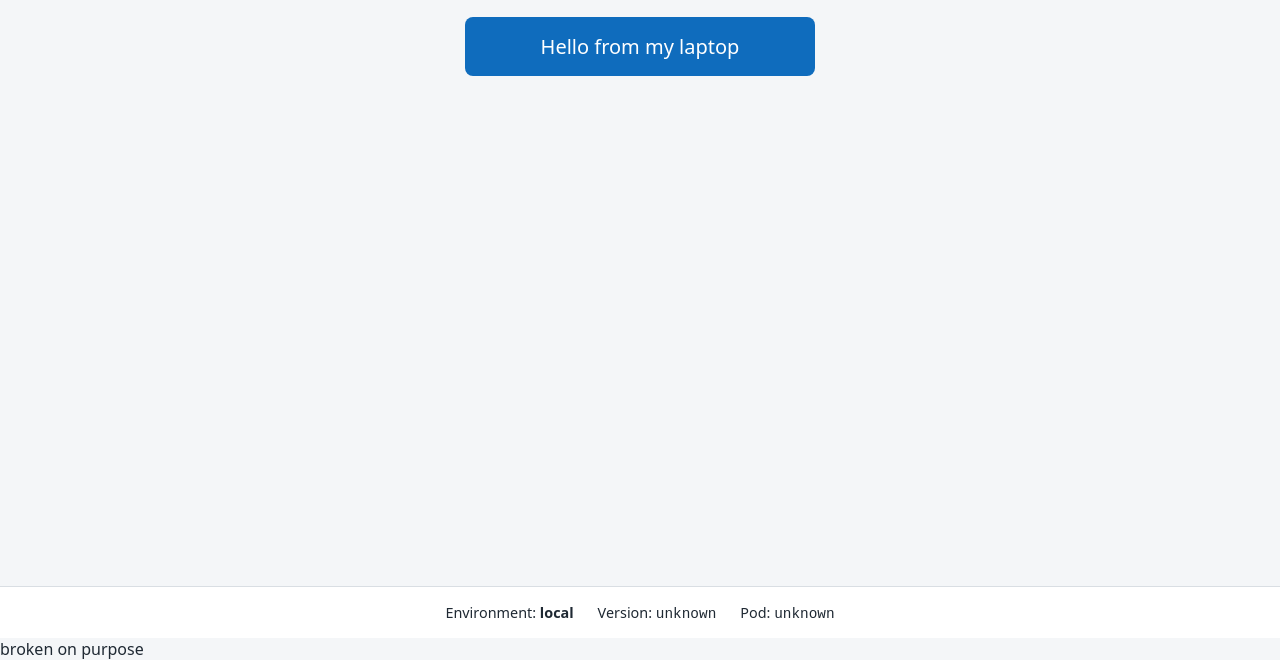
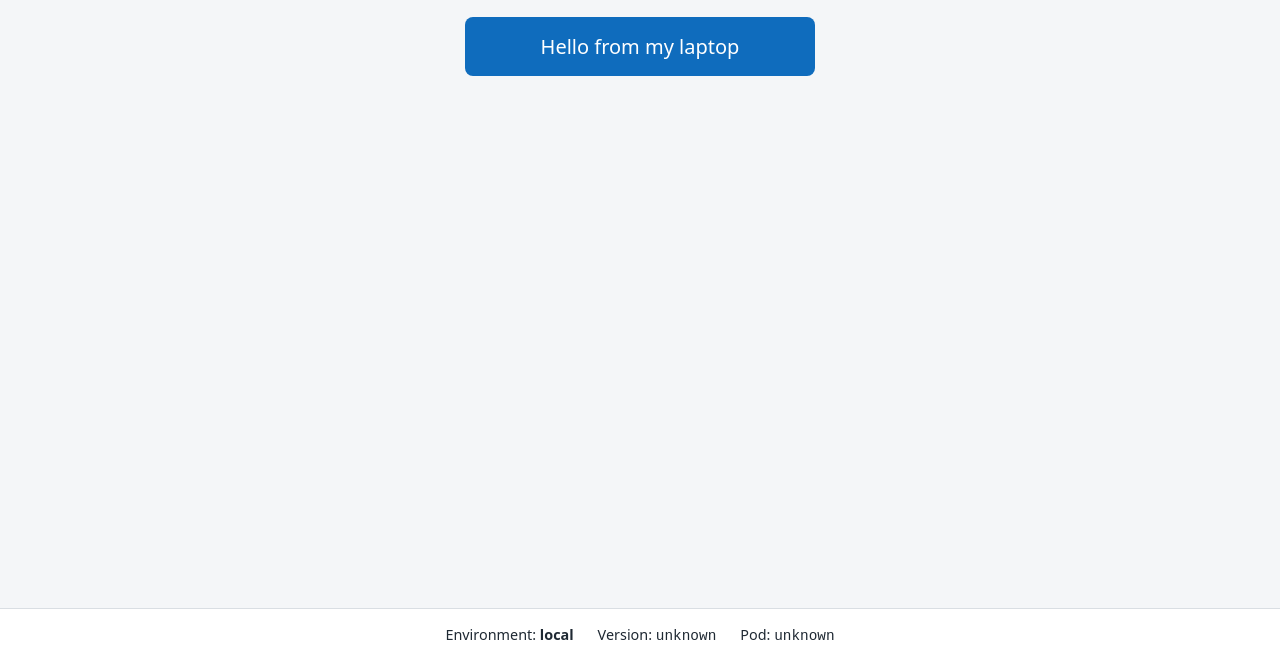
Before and after one commit to TheProgrammingPath/hello-mt, a website: page site/index.html in a window 1280 px wide. Shown: the part 140-800 px from the top of the page. Drawn offline with Linux system fonts and the light colour scheme; no server answers.

Commit message:
Revert "test: deliberate htmlhint failure (P6.2)"
This reverts commit acfb5c327559c9060644b0d024bb8329c7fcebd9.

```diff
--- a/site/index.html
+++ b/site/index.html
@@ -17,6 +17,5 @@
     <span>Pod: <code id="pod">unknown</code></span>
   </footer>
   <script src="app.js"></script>
-<DIV>broken on purpose
 </body>
 </html>
```
